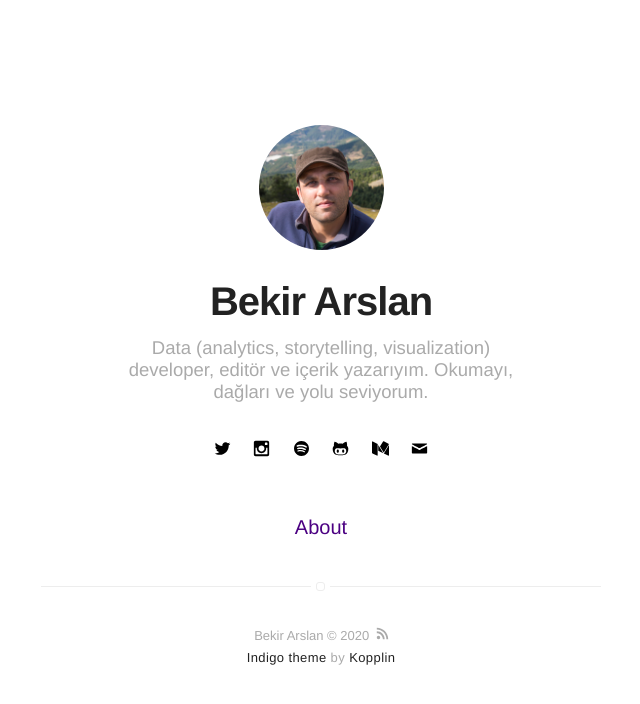
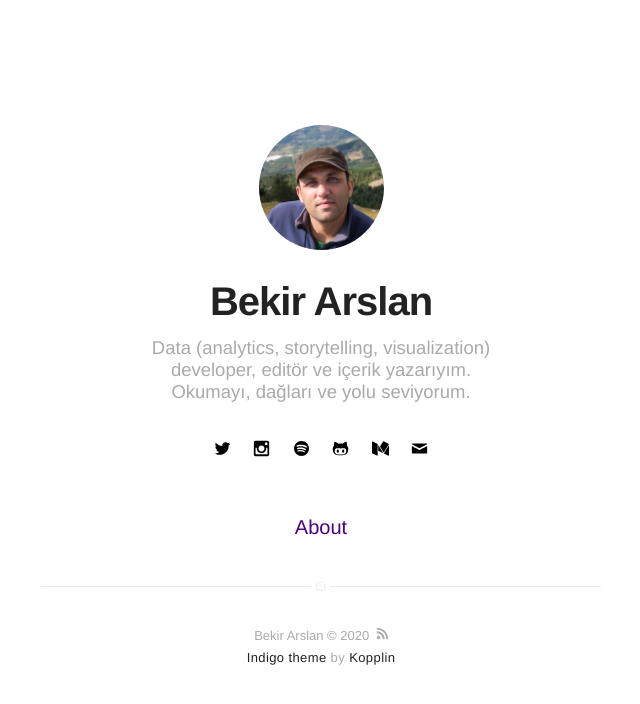
Before and after one commit to bkrsln/bkrsln.github.io, a Jekyll site: the page built from index.html, in a window 1280 px wide. Shown: the top 704 px of the page, without its empty margins (319-959 px from the left). Built offline with Jekyll 4.4.1, drawn with Linux system fonts in a browser that asks for light colours.

```diff
--- a/_config.yml
+++ b/_config.yml
@@ -1,6 +1,6 @@
 # main text of home
 name: Bekir Arslan
-bio: Data (analytics, storytelling, visualization) developer, editör ve içerik yazarıyım. Okumayı, dağları ve yolu seviyorum.
+bio: Data (analytics, storytelling, visualization) developer, editör ve içerik yazarıyım.<br>Okumayı, dağları ve yolu seviyorum.
 
 # twitter summary info
 description: Data (analytics, storytelling, visualization) developer, editör ve içerik yazarıyım. Okumayı, dağları ve yolu seviyorum.
```
